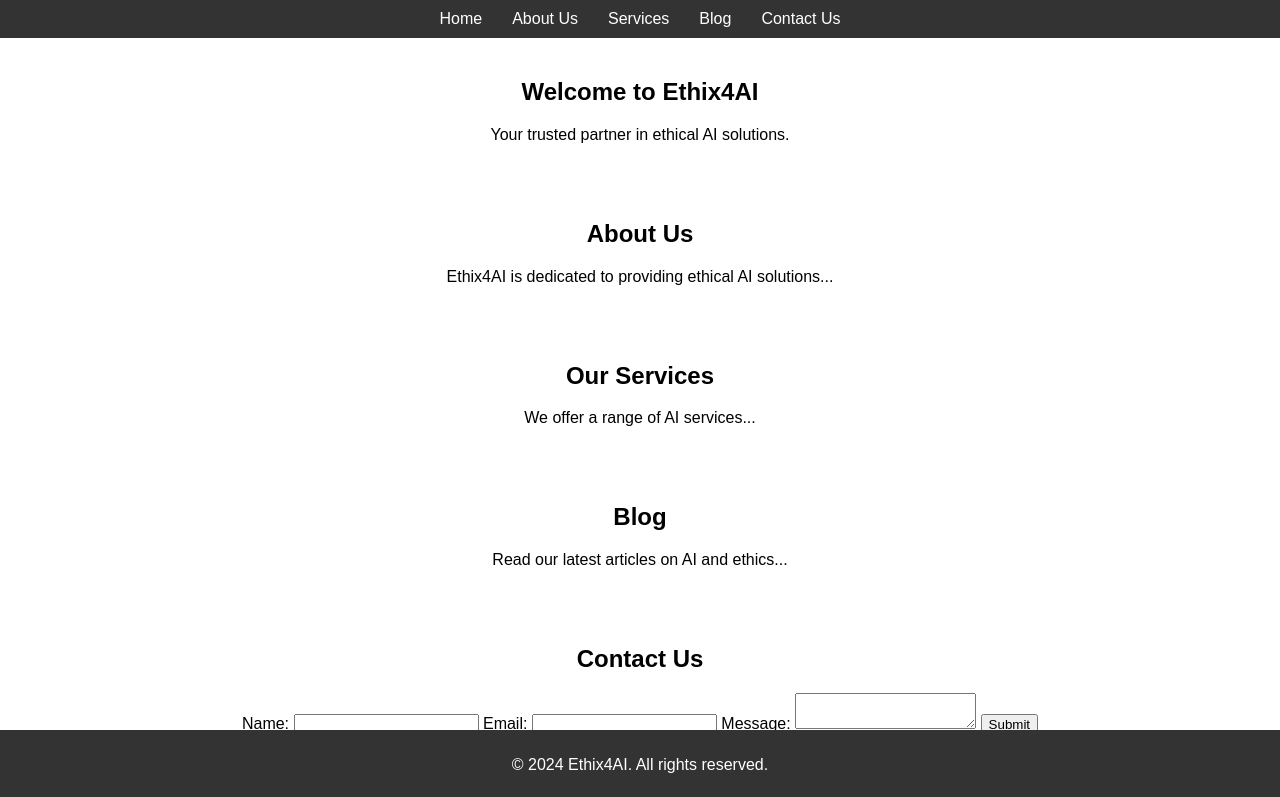
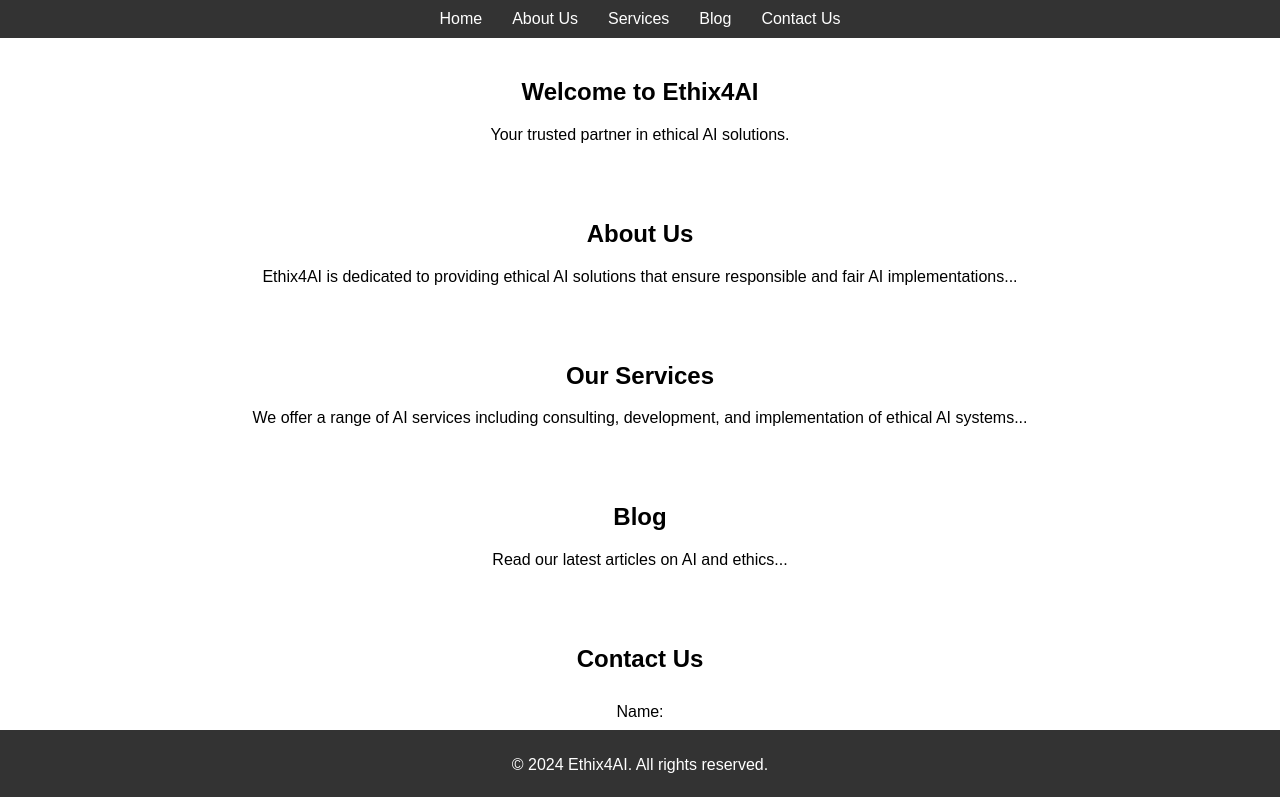
Before and after one commit to Harsha427742/ethix4ai-website, a plain HTML site: page index.html in a window 1280 px wide. Shown: the top 797 px of the page. Drawn offline with Linux system fonts and the light colour scheme.

Commit message:
Initial commit

```diff
--- a/index.html
+++ b/index.html
@@ -3,7 +3,8 @@
 <head>
     <meta charset="UTF-8">
     <meta name="viewport" content="width=device-width, initial-scale=1.0">
-    <title>Ethix4AI</title>
+    <title>Ethix4AI - Ethical AI Solutions</title>
+    <meta name="description" content="Ethix4AI provides ethical AI solutions, ensuring responsible and fair AI implementations. Learn more about our services and approach.">
     <link rel="stylesheet" href="styles/style.css">
 </head>
 <body>
@@ -26,12 +27,12 @@
 
     <section id="about">
         <h2>About Us</h2>
-        <p>Ethix4AI is dedicated to providing ethical AI solutions...</p>
+        <p>Ethix4AI is dedicated to providing ethical AI solutions that ensure responsible and fair AI implementations...</p>
     </section>
 
     <section id="services">
         <h2>Our Services</h2>
-        <p>We offer a range of AI services...</p>
+        <p>We offer a range of AI services including consulting, development, and implementation of ethical AI systems...</p>
     </section>
 
     <section id="blog">
--- a/styles/style.css
+++ b/styles/style.css
@@ -42,3 +42,30 @@ footer {
     width: 100%;
     bottom: 0;
 }
+
+form {
+    display: flex;
+    flex-direction: column;
+    align-items: center;
+}
+
+form label, form input, form textarea, form button {
+    margin: 10px 0;
+}
+
+form input, form textarea {
+    width: 80%;
+    padding: 10px;
+}
+
+form button {
+    padding: 10px 20px;
+    background-color: #333;
+    color: white;
+    border: none;
+    cursor: pointer;
+}
+
+form button:hover {
+    background-color: #555;
+}
```
Also changed, not shown: images/ethix4ai logo.jpeg (added), robots.txt (added).
